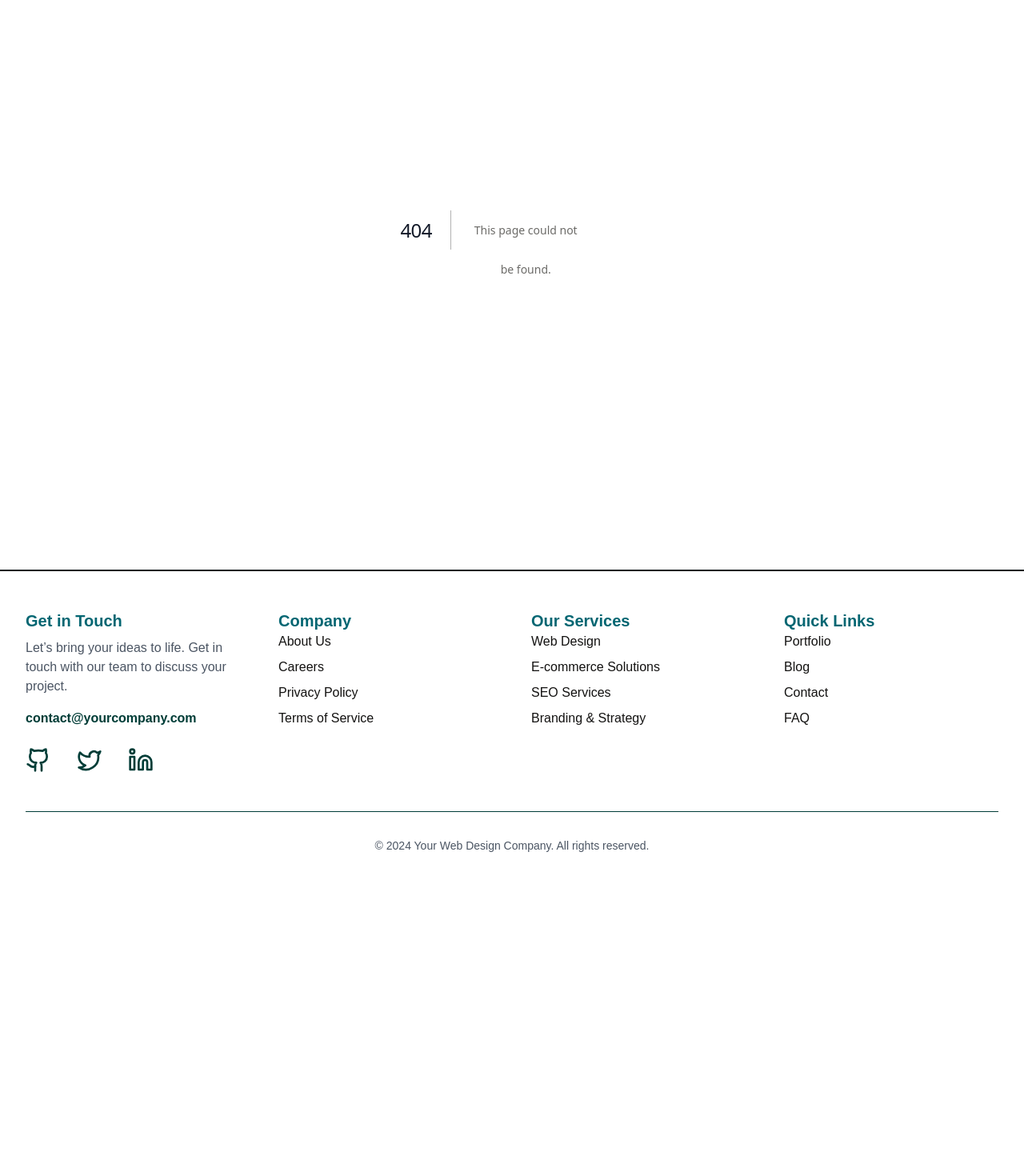
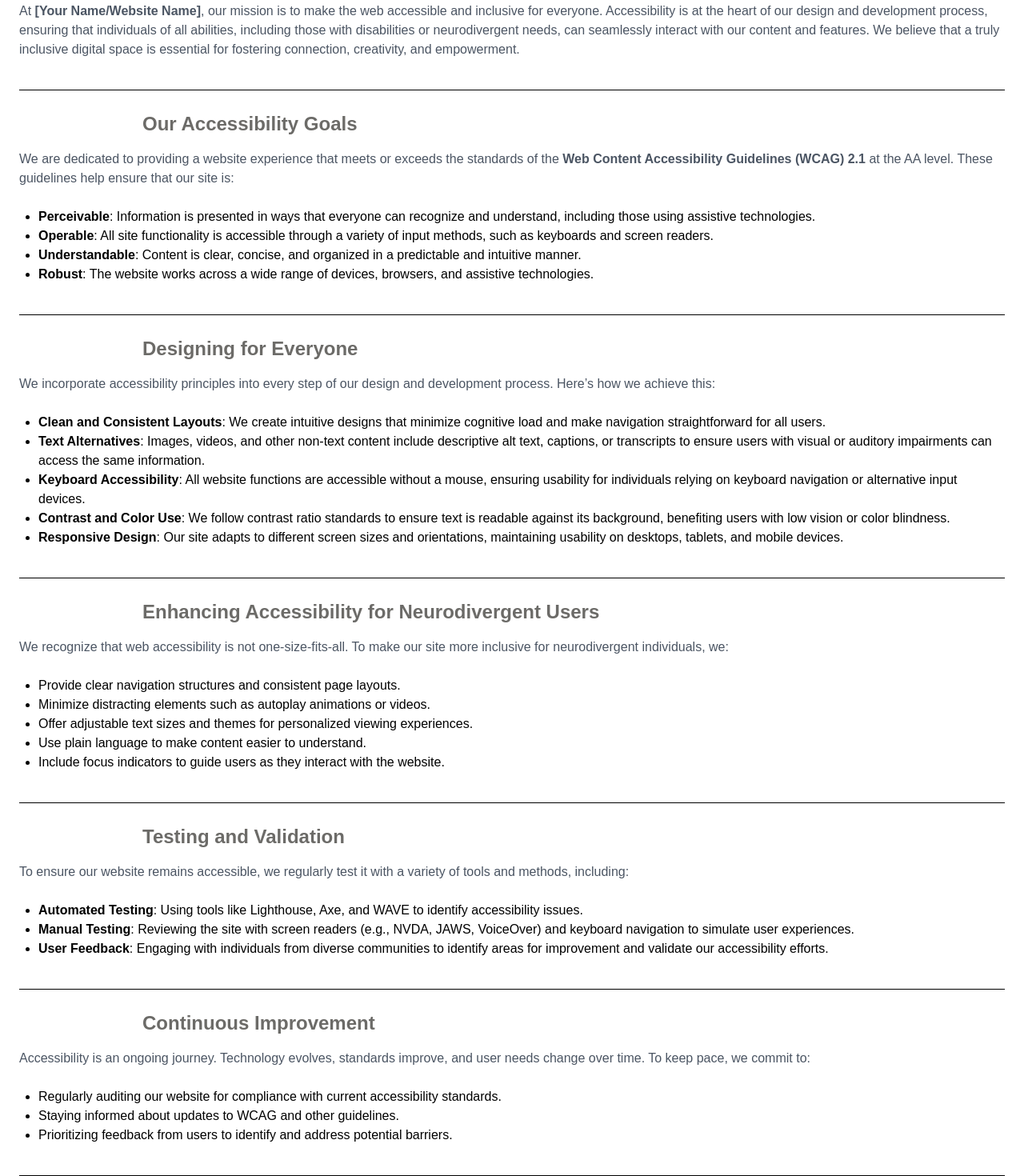
Before and after one commit to tmchuynh/business_with_a_smile, a Next.js app: page /accessibility in a window 1280 px wide. Before the commit this address had no page. Shown: the part 160-1630 px from the top of the page at 80% size. Before the commit the page ends 1275 px from the top, so only its background shows below. Built offline with nearby package versions, Linux system fonts and the light colour scheme.

Commit message:
add accessibility" page

```diff
--- /dev/null
+++ b/src/app/accessibility/page.tsx
@@ -0,0 +1,221 @@
+"use client";
+
+import BlurFade from "@/components/ui/blur-fade";
+import React from "react";
+
+const AccessibilityPage = () => {
+  return (
+    <div className="max-w-7xl mx-auto p-6">
+      <BlurFade delay={0.22}>
+        <h1 className="text-4xl font-bold mb-6">Accessibility Statement</h1>
+      </BlurFade>
+
+      <BlurFade delay={0.33}>
+        <p className="mb-8">
+          At <strong>[Your Name/Website Name]</strong>, our mission is to make the
+          web accessible and inclusive for everyone. Accessibility is at the heart
+          of our design and development process, ensuring that individuals of all
+          abilities, including those with disabilities or neurodivergent needs, can
+          seamlessly interact with our content and features. We believe that a truly
+          inclusive digital space is essential for fostering connection, creativity,
+          and empowerment.
+        </p>
+      </BlurFade>
+
+      <hr className="my-8" />
+
+      <BlurFade delay={0.44}>
+        <h2 className="text-2xl font-semibold mb-4">Our Accessibility Goals</h2>
+      </BlurFade>
+
+      <BlurFade delay={0.44}>
+        <p className="mb-6">
+          We are dedicated to providing a website experience that meets or exceeds
+          the standards of the <strong>Web Content Accessibility Guidelines (WCAG)
+            2.1</strong> at the AA level. These guidelines help ensure that our site
+          is:
+        </p>
+      </BlurFade>
+
+      <ul className="list-disc pl-6">
+        <BlurFade delay={0.55}>
+          <li><strong>Perceivable</strong>: Information is presented in ways that everyone can recognize and understand, including those using assistive technologies.</li>
+        </BlurFade>
+        <BlurFade delay={0.66}>
+          <li><strong>Operable</strong>: All site functionality is accessible through a variety of input methods, such as keyboards and screen readers.</li>
+        </BlurFade>
+        <BlurFade delay={0.77}>
+          <li><strong>Understandable</strong>: Content is clear, concise, and organized in a predictable and intuitive manner.</li>
+        </BlurFade>
+        <BlurFade delay={0.88}>
+          <li><strong>Robust</strong>: The website works across a wide range of devices, browsers, and assistive technologies.</li>
+        </BlurFade>
+      </ul>
+
+      <hr className="my-8" />
+
+      <BlurFade delay={0.99}>
+        <h2 className="text-2xl font-semibold mb-4">Designing for Everyone</h2>
+      </BlurFade>
+
+      <BlurFade delay={0.99}>
+        <p className="mb-6">
+          We incorporate accessibility principles into every step of our design and
+          development process. Here’s how we achieve this:
+        </p>
+      </BlurFade>
+
+      <ul className="list-disc pl-6">
+        <BlurFade delay={0.99}>
+          <li><strong>Clean and Consistent Layouts</strong>: We create intuitive designs that minimize cognitive load and make navigation straightforward for all users.</li>
+        </BlurFade>
+        <BlurFade delay={1.2}>
+          <li><strong>Text Alternatives</strong>: Images, videos, and other non-text content include descriptive alt text, captions, or transcripts to ensure users with visual or auditory impairments can access the same information.</li>
+        </BlurFade>
+        <BlurFade delay={1.3}>
+          <li><strong>Keyboard Accessibility</strong>: All website functions are accessible without a mouse, ensuring usability for individuals relying on keyboard navigation or alternative input devices.</li>
+        </BlurFade>
+        <BlurFade delay={1.4}>
+          <li><strong>Contrast and Color Use</strong>: We follow contrast ratio standards to ensure text is readable against its background, benefiting users with low vision or color blindness.</li>
+        </BlurFade>
+        <BlurFade delay={1.5}>
+          <li><strong>Responsive Design</strong>: Our site adapts to different screen sizes and orientations, maintaining usability on desktops, tablets, and mobile devices.</li>
+        </BlurFade>
+      </ul>
+
+      <hr className="my-8" />
+
+      <BlurFade delay={1.6}>
+        <h2 className="text-2xl font-semibold mb-4">Enhancing Accessibility for Neurodivergent Users</h2>
+      </BlurFade>
+
+      <BlurFade delay={1.6}>
+        <p className="mb-6">
+          We recognize that web accessibility is not one-size-fits-all. To make our
+          site more inclusive for neurodivergent individuals, we:
+        </p>
+      </BlurFade>
+
+      <ul className="list-disc pl-6">
+        <BlurFade delay={1.6}>
+          <li>Provide clear navigation structures and consistent page layouts.</li>
+        </BlurFade>
+        <BlurFade delay={1.7}>
+          <li>Minimize distracting elements such as autoplay animations or videos.</li>
+        </BlurFade>
+        <BlurFade delay={1.8}>
+          <li>Offer adjustable text sizes and themes for personalized viewing experiences.</li>
+        </BlurFade>
+        <BlurFade delay={1.9}>
+          <li>Use plain language to make content easier to understand.</li>
+        </BlurFade>
+        <BlurFade delay={2}>
+          <li>Include focus indicators to guide users as they interact with the website.</li>
+        </BlurFade>
+      </ul>
+
+      <hr className="my-8" />
+
+      <BlurFade delay={2.1}>
+        <h2 className="text-2xl font-semibold mb-4">Testing and Validation</h2>
+      </BlurFade>
+
+      <BlurFade delay={2.1}>
+        <p className="mb-6">
+          To ensure our website remains accessible, we regularly test it with a
+          variety of tools and methods, including:
+        </p>
+      </BlurFade>
+
+      <ul className="list-disc pl-6">
+        <BlurFade delay={2.1}>
+          <li><strong>Automated Testing</strong>: Using tools like Lighthouse, Axe, and WAVE to identify accessibility issues.</li>
+        </BlurFade>
+        <BlurFade delay={2.2}>
+          <li><strong>Manual Testing</strong>: Reviewing the site with screen readers (e.g., NVDA, JAWS, VoiceOver) and keyboard navigation to simulate user experiences.</li>
+        </BlurFade>
+        <BlurFade delay={2.3}>
+          <li><strong>User Feedback</strong>: Engaging with individuals from diverse communities to identify areas for improvement and validate our accessibility efforts.</li>
+        </BlurFade>
+      </ul>
+
+      <hr className="my-8" />
+
+      <BlurFade delay={2.4}>
+        <h2 className="text-2xl font-semibold mb-4">Continuous Improvement</h2>
+      </BlurFade>
+
+      <BlurFade delay={2.4}>
+        <p className="mb-6">
+          Accessibility is an ongoing journey. Technology evolves, standards improve,
+          and user needs change over time. To keep pace, we commit to:
+        </p>
+      </BlurFade>
+
+      <ul className="list-disc pl-6">
+        <BlurFade delay={2.5}>
+          <li>Regularly auditing our website for compliance with current accessibility standards.</li>
+        </BlurFade>
+        <BlurFade delay={2.6}>
+          <li>Staying informed about updates to WCAG and other guidelines.</li>
+        </BlurFade>
+        <BlurFade delay={2.7}>
+          <li>Prioritizing feedback from users to identify and address potential barriers.</li>
+        </BlurFade>
+      </ul>
+
+      <hr className="my-8" />
+
+      <BlurFade delay={2.8}>
+        <h2 className="text-2xl font-semibold mb-4">Feedback and Support</h2>
+      </BlurFade>
+
+      <BlurFade delay={2.8}>
+        <p className="mb-6">
+          We value your input and are here to help if you experience any accessibility
+          challenges while using our website. If you have suggestions, encounter
+          barriers, or need assistance accessing any part of our site, please contact
+          us:
+        </p>
+      </BlurFade>
+
+      <BlurFade delay={3}>
+        <ul className="list-disc pl-6">
+          <li><strong>Email</strong>: [Your Email Address]</li>
+          <li><strong>Phone</strong>: [Your Phone Number, optional]</li>
+          <li><strong>Contact Form</strong>: [Link to your contact form]</li>
+        </ul>
+      </BlurFade>
+
+      <BlurFade delay={3.1}>
+        <p className="mt-4">
+          We aim to respond to all inquiries promptly and take immediate steps to
+          address accessibility concerns.
+        </p>
+      </BlurFade>
+
+      <hr className="my-8" />
+
+      <BlurFade delay={3.2}>
+        <h2 className="text-2xl font-semibold mb-4">Commitment to an Inclusive Future</h2>
+      </BlurFade>
+
+      <BlurFade delay={3.3}>
+        <p className="mb-6">
+          By prioritizing accessibility, we’re not only adhering to standards but actively
+          contributing to a more equitable internet. Thank you for supporting our mission
+          to create an inclusive digital experience that empowers all users, regardless
+          of ability.
+        </p>
+      </BlurFade>
+
+      <BlurFade delay={3.4}>
+        <p>
+          Together, we can build a better web for everyone.
+        </p>
+      </BlurFade>
+    </div>
+  );
+};
+
+export default AccessibilityPage;
--- a/src/components/Header.tsx
+++ b/src/components/Header.tsx
@@ -96,6 +96,13 @@ export default function Header() {
                     >
                         About
                     </Link>
+                    <Link
+                        href="/accessibility"
+                        className="hover:text-deepTeal-600 dark:hover:text-deepBlue-400"
+                    >
+                        Accessibility Statement
+                    </Link>
+
 
                     {/* About Dropdown */}
                     <div className="relative">
```
